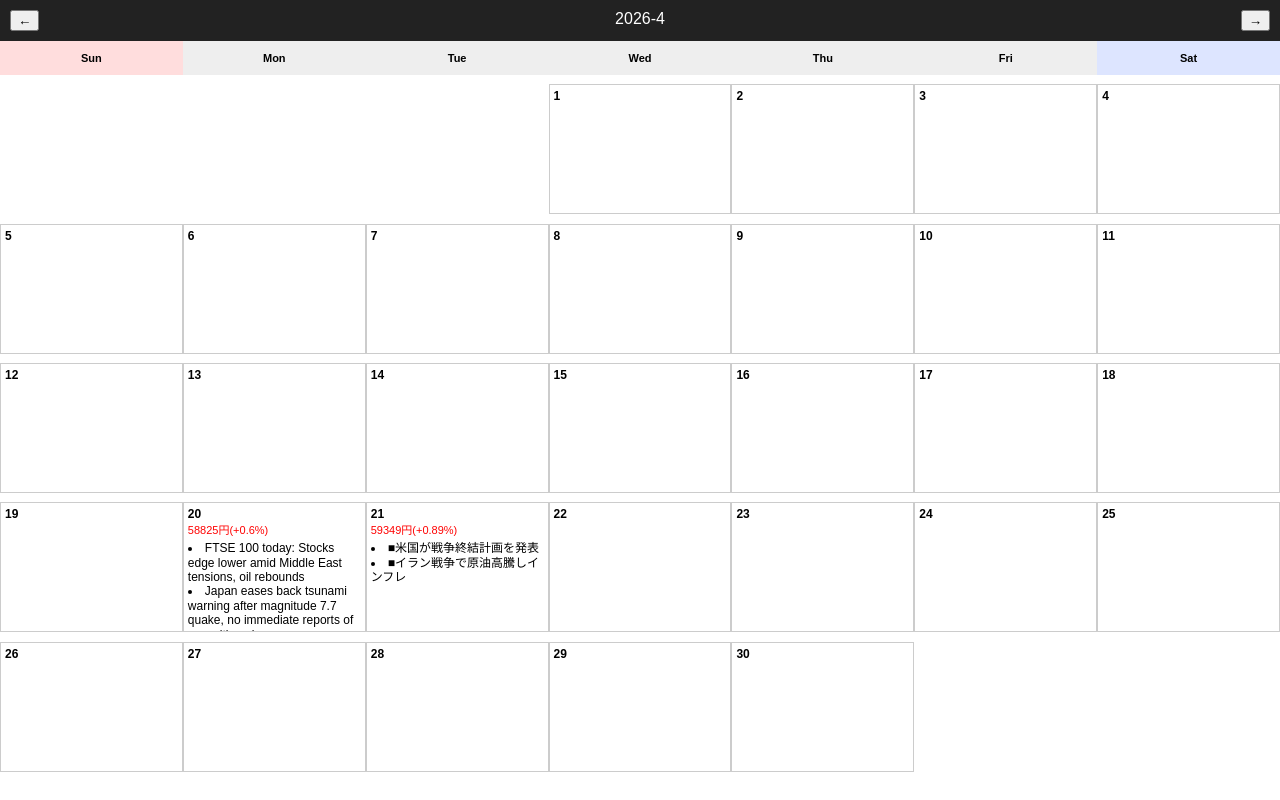
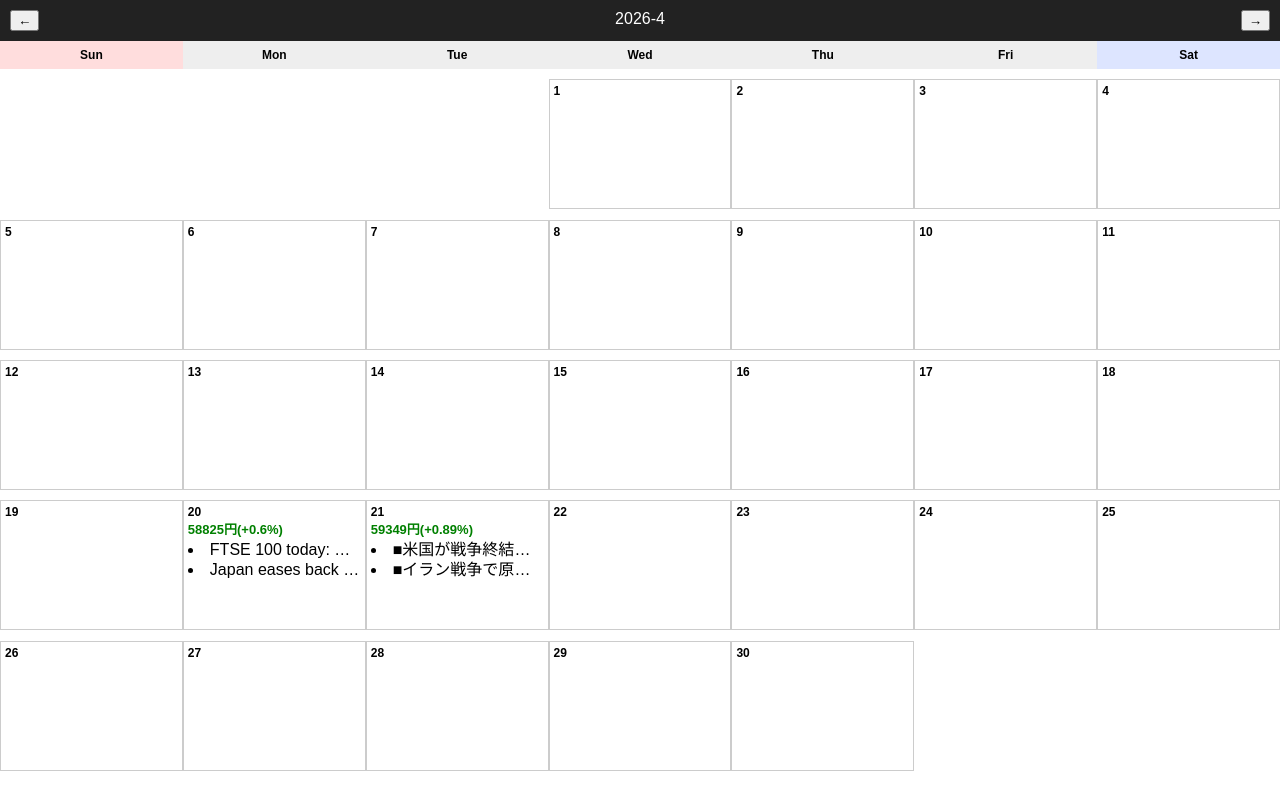
Before and after one commit to u-pos/stock-calendar, a website: page index.html in a window 1280 px wide. Drawn offline with Linux system fonts and the light colour scheme; no server answers.

Commit message:
Update index.html

```diff
--- a/index.html
+++ b/index.html
@@ -25,82 +25,14 @@ body {
   grid-template-columns: repeat(7, 1fr);
   height:calc(100vh - 60px);
 }
-#grid {
-  display: grid;
-  grid-template-columns: repeat(7, 1fr);
-}
 
 /* 曜日 */
 .header {
-  height: 30px;           /* ←最小化 */
-  font-size: 12px;
+  height:28px;
+  font-size:12px;
   display:flex;
   align-items:center;
   justify-content:center;
-  background:#eee;
-}
-
-/* セル */
-.cell {
-  height: 120px;          /* ←固定で均等 */
-  border: 1px solid #ccc;
-  padding: 4px;
-  overflow: hidden;       /* ←はみ出し防止 */
-  display:flex;
-  flex-direction: column;
-}
-
-/* 日付 */
-.date {
-  font-size: 12px;
-  font-weight: bold;
-}
-
-/* 日経 */
-.nikkei {
-  font-size: 11px;
-}
-.nikkei.up { color: red; }
-.nikkei.down { color: blue; }
-
-/* ニュース */
-ul {
-  margin: 2px 0 0 0;
-  padding-left: 14px;
-  font-size: 11px;
-  overflow: hidden;
-}
-
-li {
-  line-height: 1.2;
-}
-/* セル */
-.cell {
-  border:1px solid #ccc;
-  padding:4px;
-  font-size:12px;
-  overflow:hidden;
-}
-
-/* 日付 */
-.date {
-  font-weight:bold;
-}
-
-/* 日経表示 */
-.nikkei {
-  font-size:11px;
-}
-
-/* 上げ下げ */
-.up { color:green; }
-.down { color:red; }
-
-/* 曜日ヘッダー */
-.header {
-  font-size:11px;
-  text-align:center;
-  padding:2px 0;
   font-weight:bold;
 }
 
@@ -109,9 +41,44 @@ li {
 .sat { background:#dde5ff; }
 .week { background:#eeeeee; }
 
+/* セル */
+.cell {
+  height:120px;
+  border:1px solid #ccc;
+  padding:4px;
+  overflow:hidden;
+  display:flex;
+  flex-direction:column;
+}
+
+/* 日付 */
+.date {
+  font-size:12px;
+  font-weight:bold;
+}
+
+/* 日経 */
+.nikkei {
+  font-size:13px;
+  font-weight:bold;
+}
+
+/* 上げ下げ */
+.up { color:green; }
+.down { color:red; }
+
+/* ニュース */
 ul {
-  padding-left:12px;
-  margin:2px 0;
+  margin:2px 0 0 0;
+  padding-left:14px;
+  font-size:11px;
+}
+
+li {
+  line-height:1.2;
+  white-space:nowrap;
+  overflow:hidden;
+  text-overflow:ellipsis;
 }
 </style>
 </head>
```
